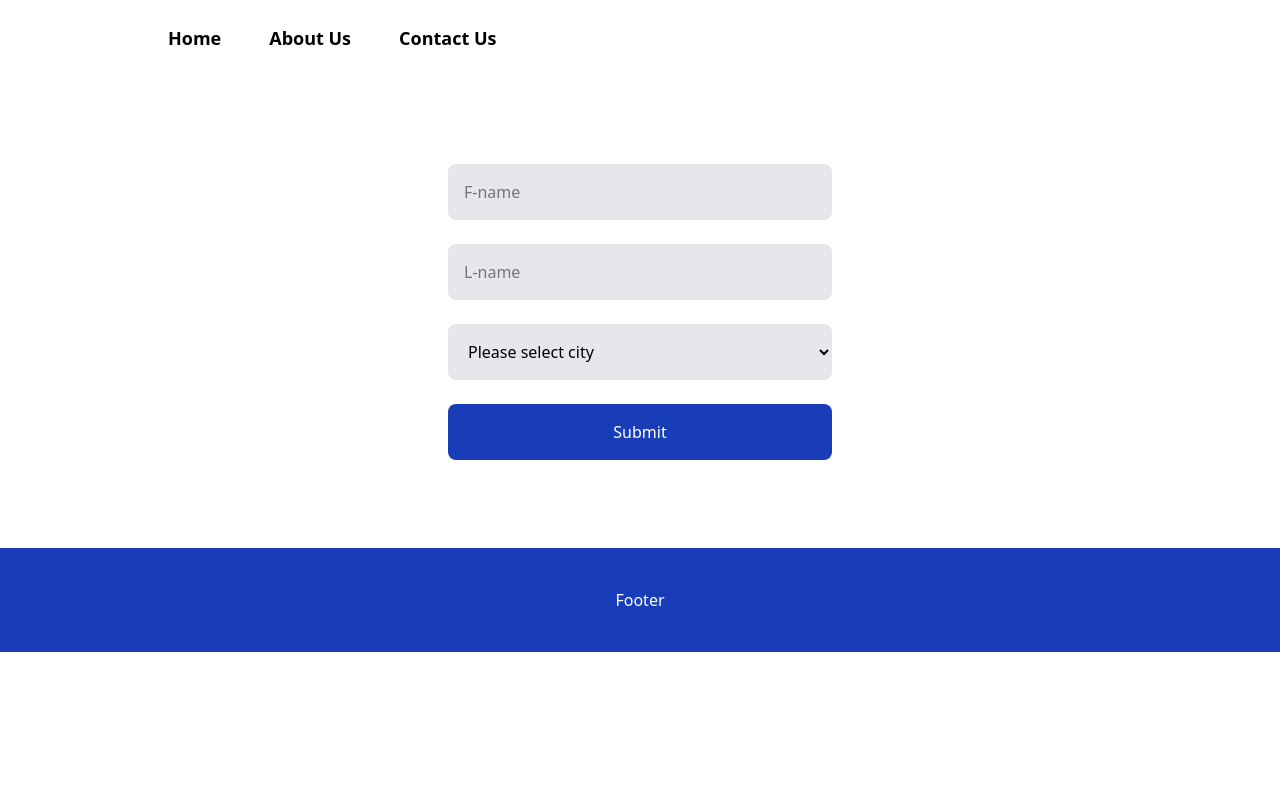
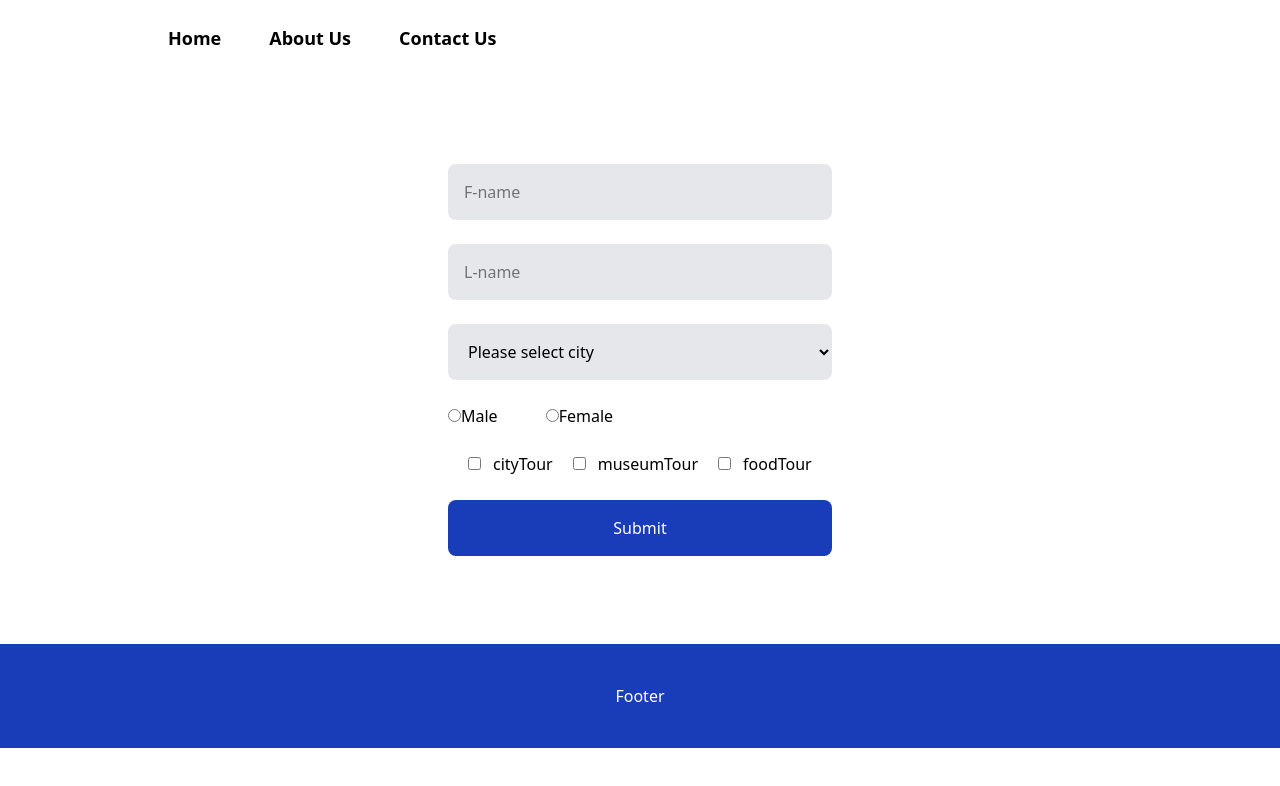
Before and after one commit to Nabi-Ameen/Irtiza-learning-nextjs, a Next.js app: page / in a window 1280 px wide. Shown: the top 786 px of the page. Built offline with nearby package versions, Linux system fonts and the light colour scheme.

Commit message:
set multiple checkboxes

```diff
--- a/app/page.tsx
+++ b/app/page.tsx
@@ -9,10 +9,29 @@ export default function Home() {
     Fname: "",
     Lname: "",
     city: "",
+    gender: "",
+    tours: {
+      cityTour: false,
+      museumTour: false,
+      foodTour: false,
+    },
   });
 
+  console.log("form", form);
   const handleSubmit = () => {
     console.log("form", form);
+  };
+
+  const handleCheckbox = (e: any) => {
+    const { name, checked } = e.target;
+
+    setForm({
+      ...form,
+      tours: {
+        ...form.tours,
+        [name]: checked,
+      },
+    });
   };
 
   return (
@@ -53,6 +72,70 @@ export default function Home() {
             })}
           </select>
 
+          <div>
+            <label htmlFor="Male">
+              <input
+                type="radio"
+                id="Male"
+                name="gender"
+                value="Male"
+                checked={form?.gender === "Male"}
+                onChange={(e) => setForm({ ...form, gender: e.target.value })}
+              />
+              Male
+            </label>
+
+            <label className="ml-2" htmlFor="Female">
+              <input
+                type="radio"
+                id="Female"
+                className="ml-10"
+                name="gender"
+                value="Female"
+                checked={form?.gender === "Female"}
+                onChange={(e) => {
+                  setForm({ ...form, gender: e.target.value });
+                }}
+              />
+              Female
+            </label>
+          </div>
+
+          <div>
+            <label className="ml-2" htmlFor="Female">
+              <input
+                type="checkbox"
+                name="cityTour"
+                className="mx-3 mt-1"
+                checked={form?.tours.cityTour}
+                onChange={handleCheckbox}
+              />
+              cityTour
+            </label>
+
+            <label className="ml-2" htmlFor="Female">
+              <input
+                type="checkbox"
+                name="museumTour"
+                className="mx-3 mt-1"
+                checked={form?.tours.museumTour}
+                onChange={handleCheckbox}
+              />
+              museumTour
+            </label>
+
+            <label className="ml-2" htmlFor="Female">
+              <input
+                type="checkbox"
+                name="foodTour"
+                className="mx-3 mt-1"
+                checked={form?.tours.foodTour}
+                onChange={handleCheckbox}
+              />
+              foodTour
+            </label>
+          </div>
+
           <button
             className="bg-blue-800 text-white rounded-lg p-4"
             onClick={() => handleSubmit()}
```
